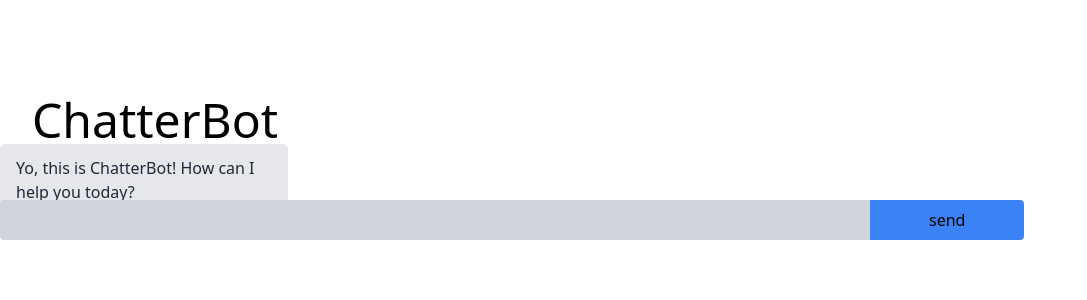
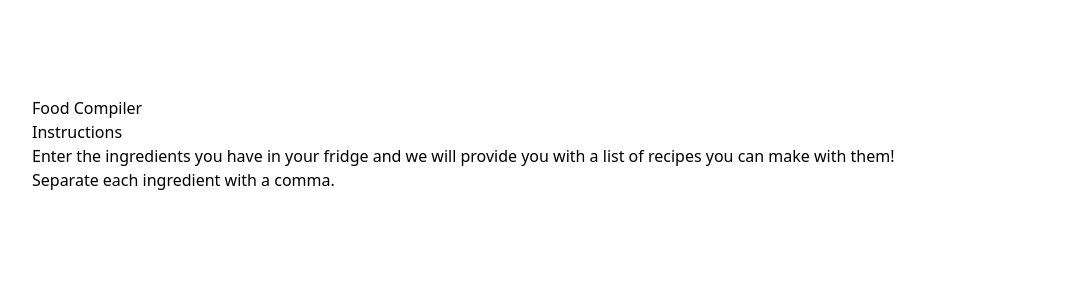
Before and after one commit to YYY2383/FYP, a Next.js app: page / in a window 1280 px wide. Shown: the top 300 px of the page, without its empty margins (0-1087 px from the left). Built offline with nearby package versions, Linux system fonts and the light colour scheme.

Commit message:
changing main page and stuff

```diff
--- a/app/page.tsx
+++ b/app/page.tsx
@@ -1,94 +1,27 @@
+"use client";
 import React from "react"
 import OpenAI from "openai";
 import { useState } from "react";
 
+
 export default function Home() {
-  const [theInput, setTheInput] = useState("");
-  const [isLoading, setIsLoading] = useState(false);
-  const [messages, setMessages] = useState([
-    {
-      role: "assistant",
-      content: "Yo, this is ChatterBot! How can I help you today?",
-    },
-  ]);
 
-  const callGetResponse = async () => {
-    setIsLoading(true);
-    let temp = messages;
-    temp.push({ role: "user", content: theInput });
-    setMessages(temp);
-    setTheInput("");
-    console.log("Calling OpenAI...");
-
-    const response = await fetch("/api", {
-      method: "POST",
-      headers: {
-        "Content-Type": "application/json",
-      },
-
-      body: JSON.stringify({ messages }),
-    });
-
-    const data = await response.json();
-    const { output } = data;
-    console.log("OpenAI replied...", output.content);
-
-    setMessages((prevMessages) => [...prevMessages, output]);
-    setIsLoading(false);
-  };
-
-  const Submit = (event: React.KeyboardEvent<HTMLTextAreaElement>) => {
-    if (event.key === "Enter") {
-      event.preventDefault();
-      callGetResponse();
-    }
-  };
 
   return (
     <main className='py-24'>
       <div className='container'>
-        <h1 className="text-5xl font-sans">ChatterBot</h1>
+        <h1 className="appName">Food Compiler</h1>
+
+        <div className = 'test'>
+          <div className = 'body'>
+            <h2>Instructions</h2>
+            <p>Enter the ingredients you have in your fridge and we will provide you with a list of recipes you can make with them!</p>
+            <p>Separate each ingredient with a comma.</p>
+          </div>
+        </div>
       </div>
 
-      <div className = 'test'>
-      {messages.map((e) => {
-            return (
-              <div
-                key={e.content}
-                className={`w-max max-w-[18rem] rounded-md px-4 py-3 h-min ${
-                  e.role === "assistant"
-                    ? "self-start  bg-gray-200 text-gray-800"
-                    : "self-end  bg-gray-800 text-gray-50"
-                } `}
-              >
-                {e.content}
-              </div>
-            );
-          })}
 
-          {isLoading ? (
-            <div className="self-start  bg-gray-200 text-gray-800 w-max max-w-[18rem] rounded-md px-4 py-3 h-min">
-              *thinking*
-            </div>
-          ) : (
-            ""
-          )}
-        <div className="relative  w-[80%] bottom-4 flex justify-center">
-          <textarea
-            value={theInput}
-            onChange={(event) => setTheInput(event.target.value)}
-            className="w-[85%] h-10 px-3 py-2
-          resize-none overflow-y-auto text-black bg-gray-300 rounded-l outline-none"
-            onKeyDown={Submit}
-          />
-          <button
-            onClick={callGetResponse}
-            className="w-[15%] bg-blue-500 px-4 py-2 rounded-r"
-          >
-            send
-          </button>
-        </div>
-      </div>
     </main>
   )
 }
--- a/utils/openai.ts
+++ b/utils/openai.ts
@@ -7,6 +7,7 @@ const openai = new OpenAI({
 
 export async function POST(req: Request, res: NextResponse) {
   const body = await req.json();
+  console.log("body:", body)
 
   const completion = await openai.chat.completions.create({
     model: "gpt-3.5-turbo",
```
